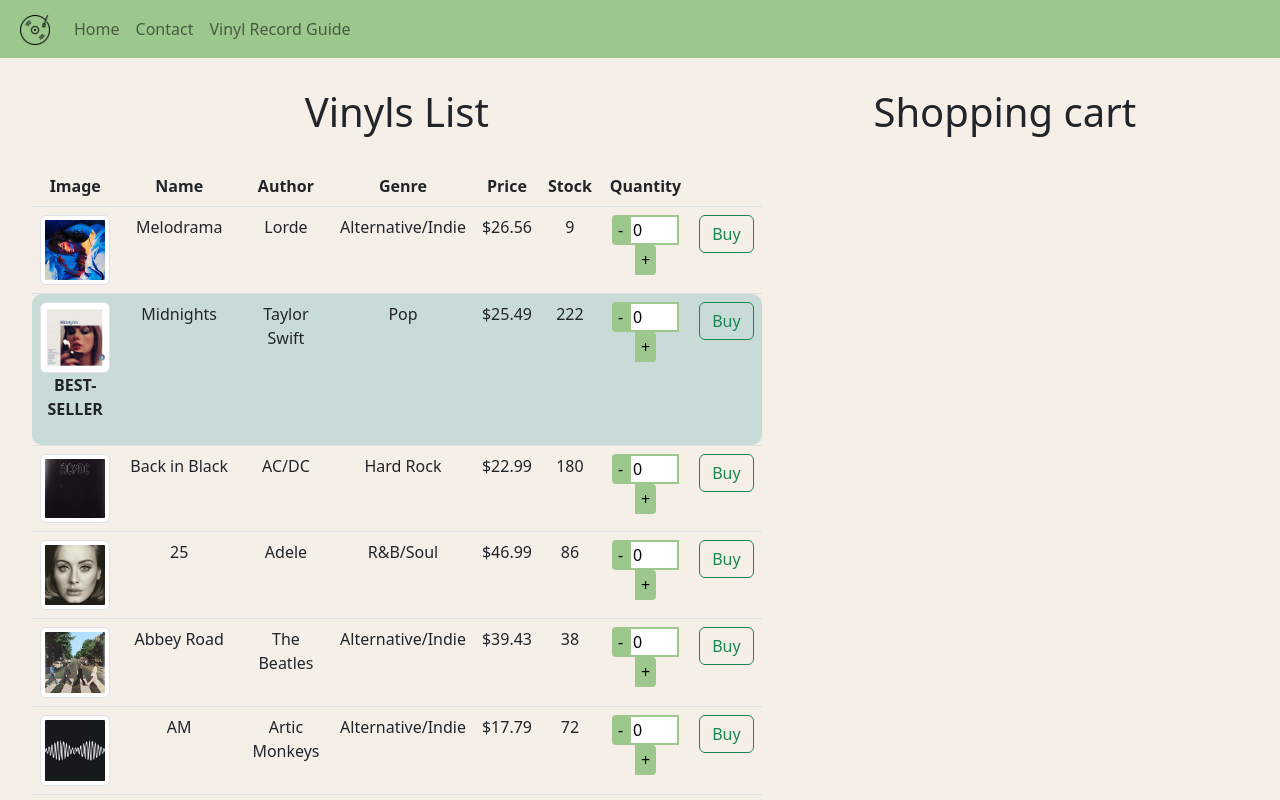
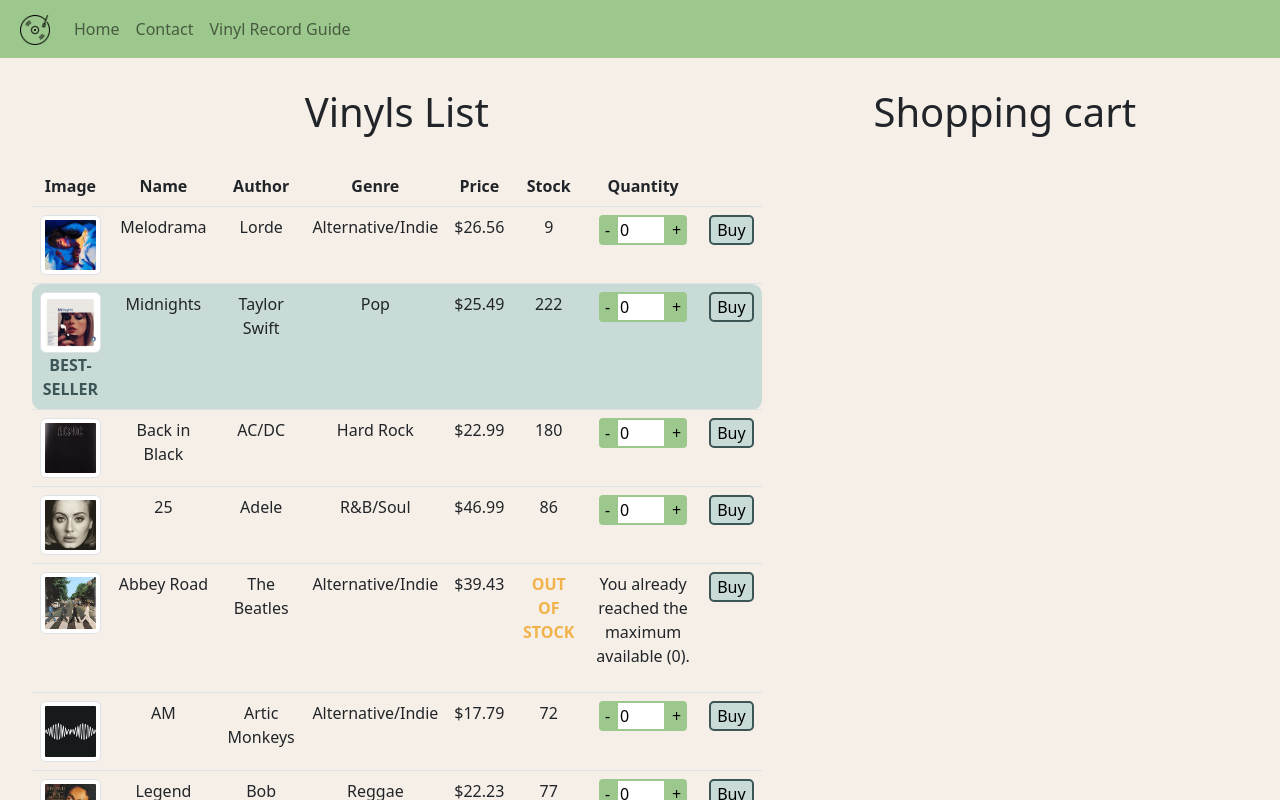
Before and after one commit to atomasr/vinylstore-angular, an Angular app: page /vinyls in a window 1280 px wide. Shown: the top 800 px of the page. Built offline with nearby package versions, Linux system fonts and the light colour scheme.

Commit message:
Corregi bugs y mejore estilo. Falta ver carrito e iconos.

```diff
--- a/src/app/cart/cart.component.html
+++ b/src/app/cart/cart.component.html
@@ -4,4 +4,9 @@
         <img width="100px" class="img-thumbnail" src="{{vinyl.img}}">
         <p>You added {{vinyl.quantity}} copies of the album called {{vinyl.name}} to the cart.</p>
     </li>
+    <ng-container *ngIf="(cartList$ | async) as result">
+        <div *ngIf="result.length > 0">
+            <button>Buy</button>
+        </div>
+    </ng-container>
 </ul>
--- a/src/app/cart/cart.component.scss
+++ b/src/app/cart/cart.component.scss
@@ -6,3 +6,15 @@
 h1 {
     margin: 30px;
 }
+
+button {
+    background-color: #C8DBD7;
+    padding: 10px 25px 10px 25px;
+    border: 0px;
+    border-radius: 10px;
+}
+
+button:hover {
+    background-color: #3C5556;
+    color: #F6EFE7;
+}
--- a/src/app/input-integer/input-integer.component.ts
+++ b/src/app/input-integer/input-integer.component.ts
@@ -29,8 +29,6 @@
     if (this.quantity < this.max) {
       this.quantity++;
       this.quantityChange.emit(this.quantity);
-    } else {
-      this.maxReached.emit("You already reached the maximum available (" + this.max + ").");
     }
   }
   downQuantity(): void {
@@ -41,7 +39,6 @@
   }
 
   changeQuantity(event: any): void {
-    console.log(event.target.value);
     this.quantityChange.emit(this.quantity);
   }
 }
--- a/src/app/vinyl-list/vinyl-list.component.html
+++ b/src/app/vinyl-list/vinyl-list.component.html
@@ -20,13 +20,15 @@
             <td>{{vinyl.name}}</td>
             <td>{{vinyl.author}}</td>
             <td>{{vinyl.genre}}</td>
-            <td>{{vinyl.price | currency}}</td>
-            <td><span class="badge bg-warning text-dark" *ngIf="vinyl.stock==0">OUT OF STOCK</span><span *ngIf="vinyl.stock!=0">{{vinyl.stock}}</span></td>
+            <td>{{vinyl.price | currency:'USD'}}</td>
+            <td><span class="outStock" *ngIf="vinyl.stock==0">OUT OF STOCK</span><span *ngIf="vinyl.stock!=0">{{vinyl.stock}}</span></td>
             <td>
                 <app-input-integer [max]="vinyl.stock" [(quantity)]="vinyl.quantity" *ngIf="vinyl.stock"></app-input-integer>
                 <p *ngIf="vinyl.quantity>=vinyl.stock">You already reached the maximum available ({{vinyl.stock}}).</p>
             </td>
-            <td><button class="btn btn-outline-success" (click)="addToCart(vinyl)">Buy</button></td>
+            <td>
+                <button (click)="addToCart(vinyl)">Buy</button>
+            </td>
         </tr>
     </tbody>
 </table>
--- a/src/app/vinyl-list/vinyl-list.component.scss
+++ b/src/app/vinyl-list/vinyl-list.component.scss
@@ -20,5 +20,23 @@
 }
 
 .bold {
-    font-weight: 700;
+    font-weight: 600;
+    margin-bottom: 0;
+    color: #3C5556;
 }
+
+button {
+    background-color: #C8DBD7;
+    border: 2px solid #3C5556;
+    border-radius: 5px;
+}
+
+button:hover {
+    background-color: #3C5556;
+    color: #F6EFE7;
+}
+
+.outStock {
+    color: #F1B24A;
+    font-weight: 600;
+}
--- a/src/app/vinyl-list/vinyl-list.component.ts
+++ b/src/app/vinyl-list/vinyl-list.component.ts
@@ -54,7 +54,7 @@
     "author": "The Beatles",
     "genre": "Alternative/Indie",
     "price": 39.43,
-    "stock": 38,
+    "stock": 0,
     "bestSeller": false,
     "quantity": 0,
   },
@@ -133,8 +133,4 @@
     }
     vinyl.quantity = 0;
   }
-
-  maxReached(m: string) {
-    alert(m)
-  }
 }
```
Also changed, not shown: src/app/cart/cart.component.ts (line endings or trailing spaces).
